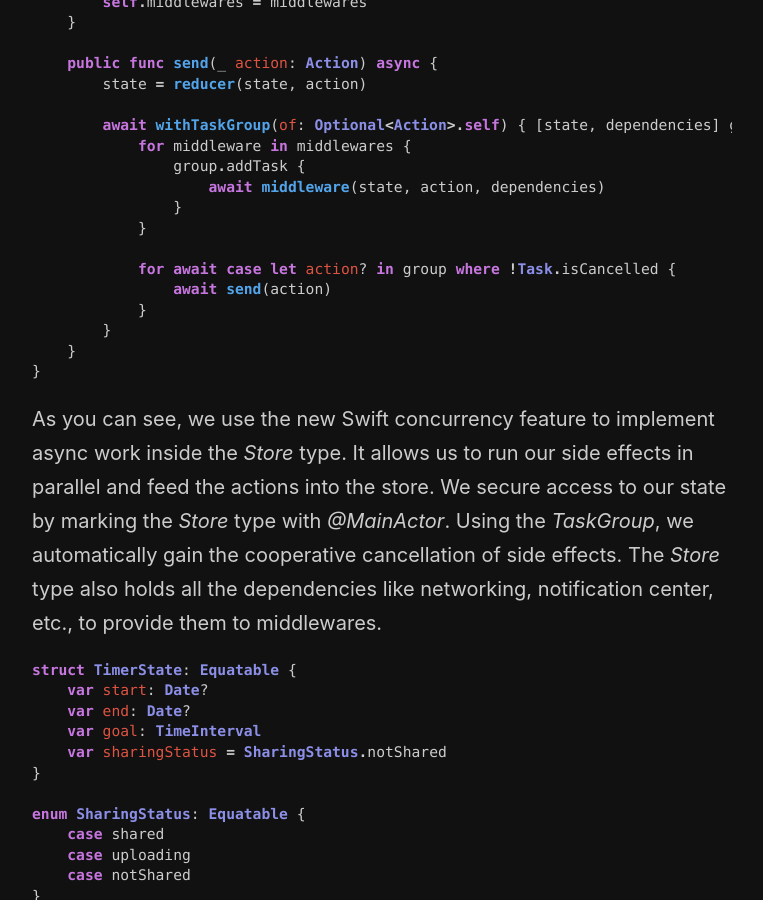
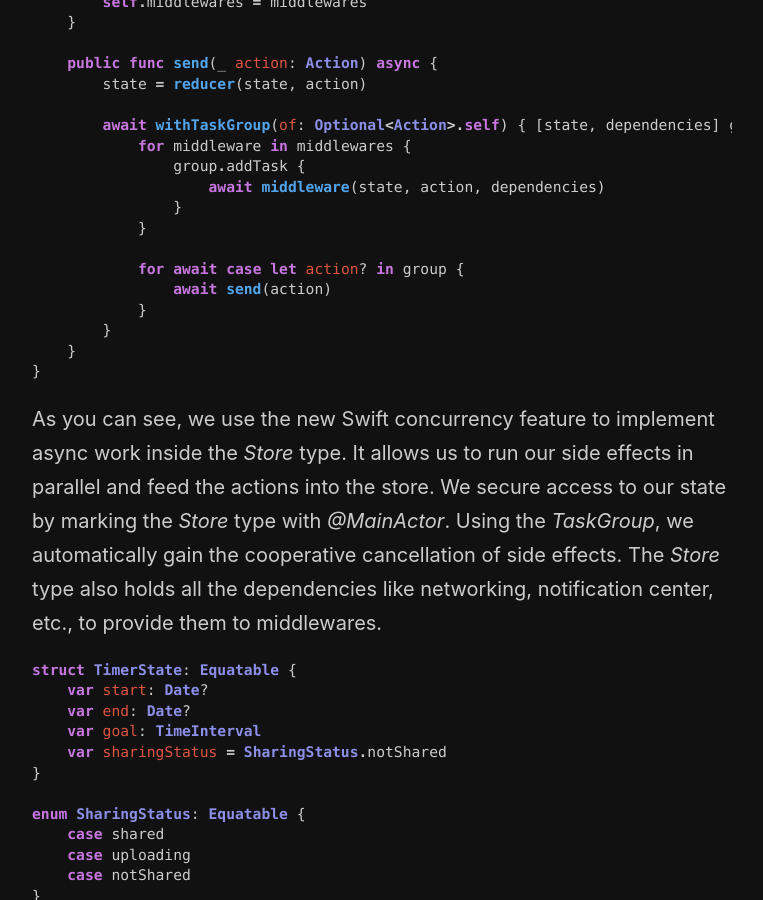
Before and after one commit to mecid/mecid.github.io, a Jekyll site: the page built from _posts/2022-03-16-functional-core-imperative-shell-in-swift-unidirectional-flow.md, in a window 1280 px wide and 900 px high, scrolled down 3771 px. Shown: the whole window, without its empty margins (258-1021 px from the left). Built offline with Jekyll 4.4.1, drawn with Linux system fonts in a browser that asks for light colours.

Commit message:
udf post updated

```diff
--- a/_posts/2022-03-16-functional-core-imperative-shell-in-swift-unidirectional-flow.md
+++ b/_posts/2022-03-16-functional-core-imperative-shell-in-swift-unidirectional-flow.md
@@ -132,7 +132,7 @@ The main idea behind the *Middleware* type is to intercept pure actions, make si
                 }
             }
 
-            for await case let action? in group where !Task.isCancelled {
+            for await case let action? in group {
                 await send(action)
             }
         }
```
